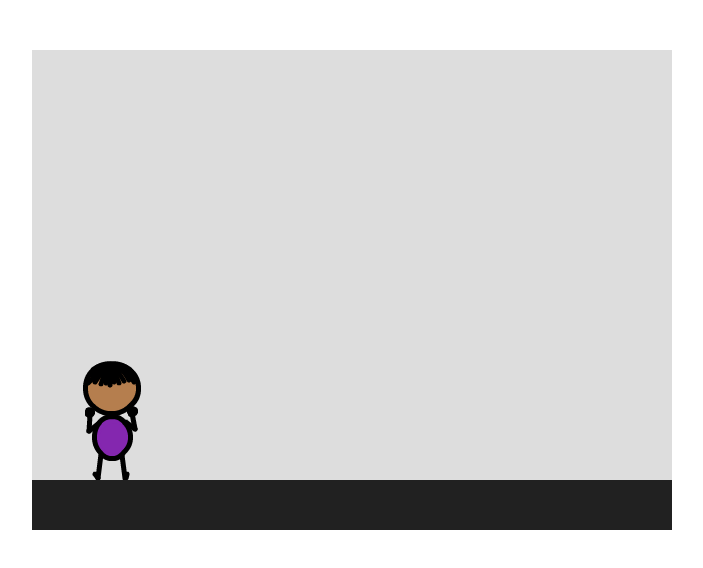
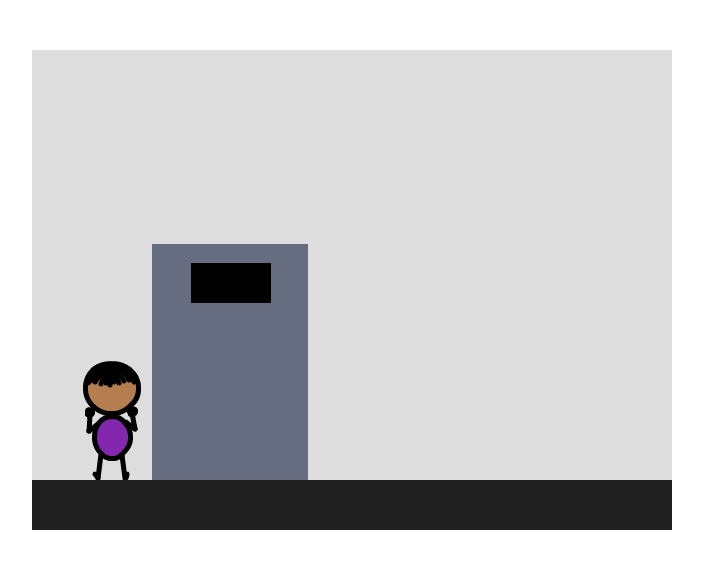
Before and after one commit to Crowbeak/LD27, a plain HTML site: page Phaser/index.html in a window 1280 px wide. Shown: the whole page, without its empty margins (288-991 px from the left). Drawn offline with Linux system fonts and the light colour scheme; animation ran at ten frames a second.

Commit message:
I can spawn control panels!
But they’re decorative only. :<

```diff
--- a/Phaser/index.html
+++ b/Phaser/index.html
@@ -16,6 +16,7 @@
   <script type="text/javascript" src="js/lib/phaser.min.js"></script>
   <script type="text/javascript" src="js/constants.js"></script>
   <script type="text/javascript" src="js/input_handlers.js"></script>
+  <script type="text/javascript" src="js/control_panels.js"></script>
   <script type="text/javascript" src="js/main.js"></script>
 </head>
 
--- a/Phaser/js/constants.js
+++ b/Phaser/js/constants.js
@@ -19,8 +19,10 @@
 // If fps value changes, manual changes must be made wherever you have tl.cue.
 var Constants = {
     blue: "#00CCFF",
+    floorHeight: 50,
     gray: "#666666",
     panelHeight: 236,
+    panelStartX: 120,
     playerSpeed: 200,
     playerStartX: 50,
     red: "#FF0000",
--- /dev/null
+++ b/Phaser/js/control_panels.js
@@ -0,0 +1,28 @@
+// Gauge Juggling
+// by Lena LeRay
+//
+// A game in which one must keep the machines from exploding by managing
+// gauge outputs.
+
+
+/*jslint    browser:true,
+            devel:true,
+            plusplus:true,
+            vars:true */
+
+/*global    Phaser,
+            Constants,
+            game*/
+
+(function (ControlPanels) {
+    "use strict";
+
+    ControlPanels.createPanels = function (number, spriteGroup) {
+        var i, panel;
+        for (i = 0; i < number; i++) {
+            panel = spriteGroup.create(0, 0, 'control_panel');
+            panel.y = game.world.height - Constants.floorHeight - panel.body.height;
+            panel.x = Constants.panelStartX + (i * (panel.body.width + 5));
+        }
+    };
+}(window.ControlPanels = window.ControlPanels || {}));
--- a/Phaser/js/main.js
+++ b/Phaser/js/main.js
@@ -12,10 +12,11 @@
 
 /*global    Phaser,
             Constants,
-            InputHandlers*/
+            InputHandlers,
+            ControlPanels*/
 
 var game = new Phaser.Game(640, 480, Phaser.AUTO, 'game_div');
-var player, cursors, floor;
+var player, cursors, floor, controlPanelGroup;
 
 var main_state = {
     preload: function () {
@@ -36,13 +37,17 @@ var main_state = {
 
         floor = game.add.sprite(0, 0, 'floor');
         game.physics.arcade.enable(floor);
-        floor.y = game.world.height - floor.body.height;
+        floor.y = game.world.height - Constants.floorHeight;
         floor.body.immovable = true;
+
+        controlPanelGroup = game.add.group();
+        controlPanelGroup.enableBody = true;
+        ControlPanels.createPanels(1, controlPanelGroup);
 
         player = game.add.sprite(0, 0, 'player_working');
         game.physics.arcade.enable(player);
         player.x = Constants.playerStartX;
-        player.y = game.world.height - floor.body.height - player.body.height;
+        player.y = game.world.height - Constants.floorHeight - player.body.height;
         player.body.collideWorldBounds = true;
     },
 
```
